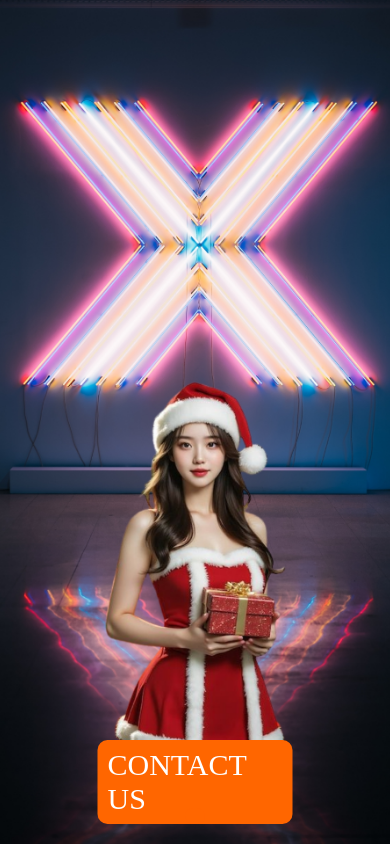
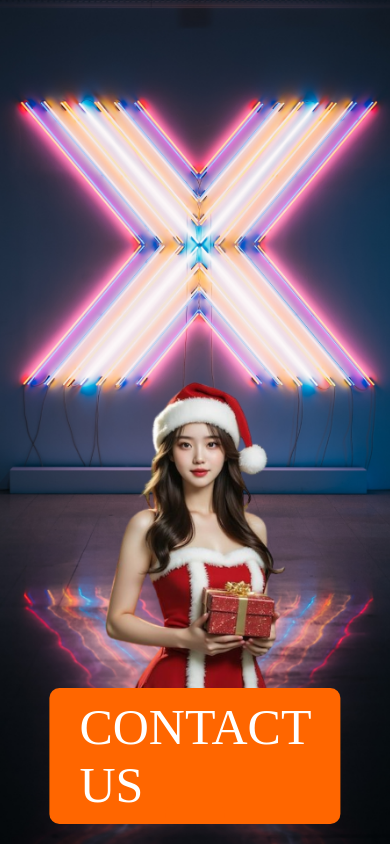
Before and after one commit to Tmix98/AZTimex, a plain HTML site: page index.html in a window 390 px wide. Drawn offline with Linux system fonts and the light colour scheme; a web font is replaced by a local one.

Commit message:
Update index.html

```diff
--- a/index.html
+++ b/index.html
@@ -86,8 +86,8 @@
       bottom: 20px; /* 将按钮固定在底部 */
       left: 50%;
       transform: translateX(-50%);
-      padding: 8px 10px;
-      font-size: 16px;
+      padding: 10px 30px;
+      font-size: 15px;
       color: white;
       background-color: #ff6600;
       border: none;
@@ -129,7 +129,7 @@
 
     /* 手机按钮字体大小更改 */
     .mobile-btn {
-    font-size: 30px; /* 设置手机按钮的字体大小为10px */
+    font-size: 50px; /* 设置手机按钮的字体大小为20px */
     }
 
     /* 当设备是手机时显示手机背景和手机按钮 */
```
